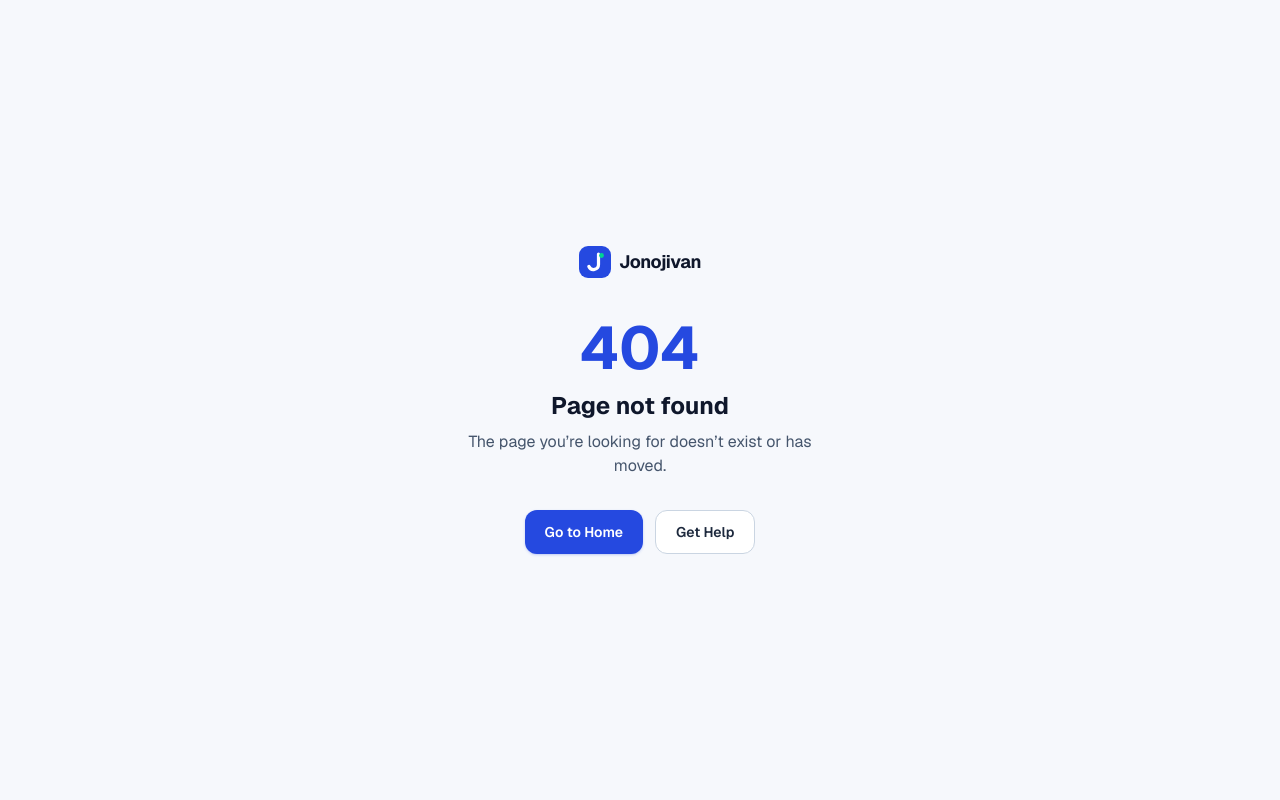
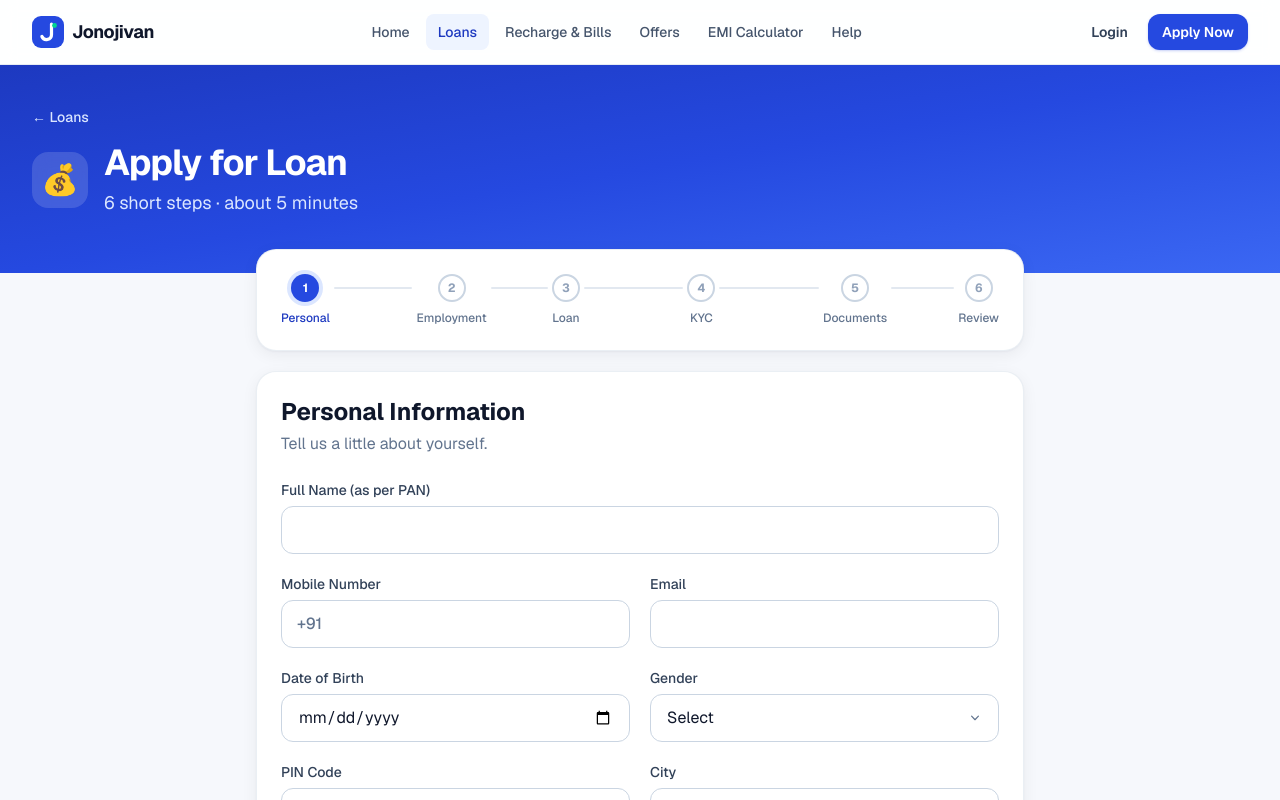
Before and after one commit to niks-nikhil-anand/Jonojivan_finance_recharge_loan, a Next.js app: page /loans/apply in a window 1280 px wide. Before the commit this address had no page. Shown: the top 800 px of the page. Built offline with nearby package versions, Linux system fonts and the light colour scheme.

Commit message:
feat(loans): add loan application wizard page

```diff
--- /dev/null
+++ b/app/(site)/loans/apply/page.tsx
@@ -0,0 +1,31 @@
+import type { Metadata } from "next";
+import { LoanApplicationWizard } from "@/components/features/loans/application/LoanApplicationWizard";
+import { tenureOptions } from "@/components/features/loans/application/schema";
+import { PageBody, PageHeader } from "@/components/ui/Layout";
+
+export const metadata: Metadata = {
+  title: "Apply for Loan",
+  description: "Apply for a personal or business loan online in a few simple steps.",
+};
+
+export default async function ApplyPage({ searchParams }: PageProps<"/loans/apply">) {
+  const { amount, tenure, type } = await searchParams;
+
+  const initial: { amount?: string; tenure?: string; loanType?: string } = {};
+  if (typeof amount === "string" && /^\d{4,8}$/.test(amount)) initial.amount = amount;
+  if (typeof tenure === "string") {
+    // Snap any tenure (e.g. from the EMI calculator) to the closest option offered.
+    const n = Number(tenure);
+    if (n > 0) initial.tenure = String(tenureOptions.reduce((a, b) => (Math.abs(b - n) < Math.abs(a - n) ? b : a)));
+  }
+  if (type === "business" || type === "personal") initial.loanType = type;
+
+  return (
+    <>
+      <PageHeader title="Apply for Loan" description="6 short steps · about 5 minutes" icon="💰" back={{ label: "Loans", href: "/loans" }} />
+      <PageBody>
+        <LoanApplicationWizard initial={initial} />
+      </PageBody>
+    </>
+  );
+}
```
